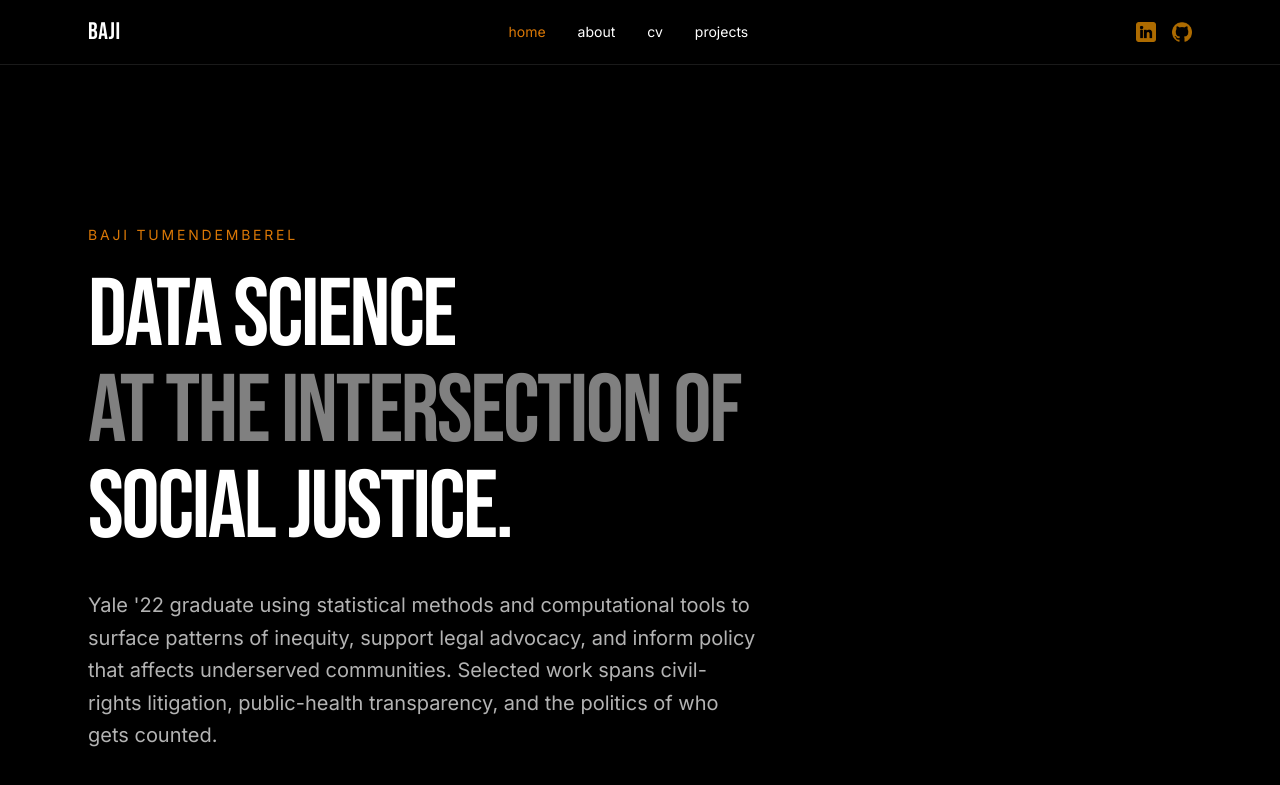
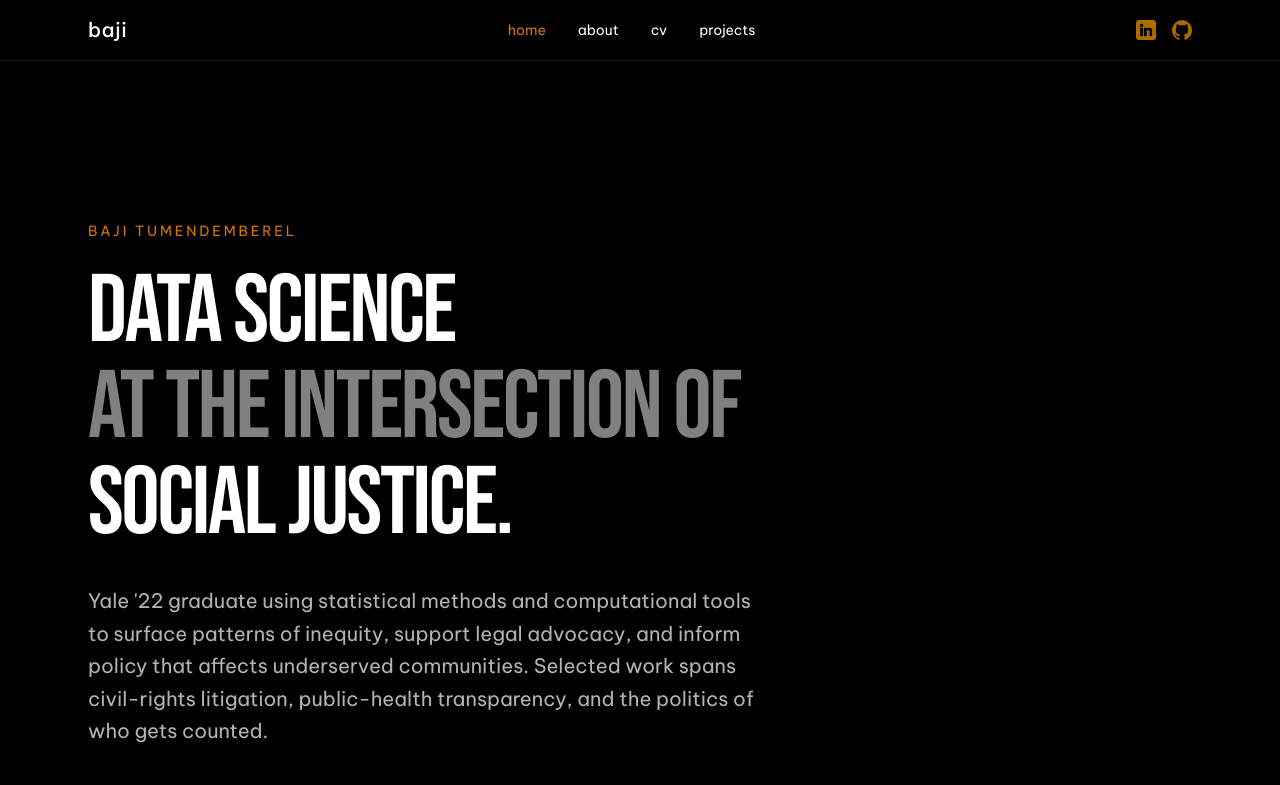
Before and after one commit to bajitumen/baji.github.io, an Astro site: page / in a window 1280 px wide. Shown: the top 785 px of the page. Built offline with nearby package versions, Linux system fonts and the light colour scheme; Astro itself is replaced by a stand-in of ours.

Commit message:
Switch body and logo font to Be Vietnam Pro
Restores the Be Vietnam Pro body font from the original Nicepage site.
Updates the "baji" header logo to use the body font instead of Bebas
Neue. Display headings (hero, page titles) keep Bebas Neue.

Co-Authored-By: Claude Opus 4.7 (1M context) <noreply@anthropic.com>

```diff
--- a/src/components/Header.astro
+++ b/src/components/Header.astro
@@ -16,7 +16,7 @@ const socials = [
 
 <header class="sticky top-0 z-40 bg-black/80 backdrop-blur border-b border-white/10">
   <div class="mx-auto max-w-6xl px-6 py-4 flex items-center justify-between">
-    <a href="/" class="font-display text-2xl tracking-wide hover:text-accent transition-colors">
+    <a href="/" class="text-xl font-medium tracking-wide hover:text-accent transition-colors">
       baji
     </a>
 
--- a/src/layouts/Base.astro
+++ b/src/layouts/Base.astro
@@ -26,7 +26,7 @@ const {
     <meta name="description" content={description} />
     <link rel="preconnect" href="https://fonts.googleapis.com" />
     <link rel="preconnect" href="https://fonts.gstatic.com" crossorigin />
-    <link href="https://fonts.googleapis.com/css2?family=Bebas+Neue&family=Inter:wght@300;400;500;600;700&display=swap" rel="stylesheet" />
+    <link href="https://fonts.googleapis.com/css2?family=Bebas+Neue&family=Be+Vietnam+Pro:wght@300;400;500;600;700&display=swap" rel="stylesheet" />
   </head>
   <body class="min-h-screen flex flex-col">
     <Header current={current} />
--- a/src/styles/global.css
+++ b/src/styles/global.css
@@ -1,7 +1,7 @@
 @import "tailwindcss";
 
 @theme {
-  --font-sans: "Inter", ui-sans-serif, system-ui, sans-serif;
+  --font-sans: "Be Vietnam Pro", ui-sans-serif, system-ui, sans-serif;
   --font-display: "Bebas Neue", ui-sans-serif, system-ui, sans-serif;
   --color-accent: #d97706;
 }
```
